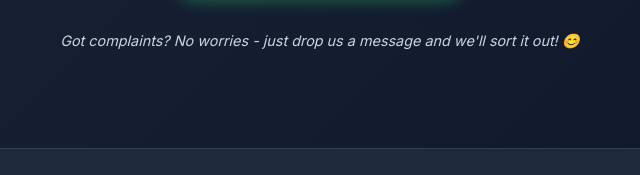
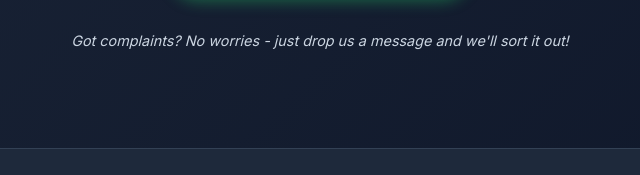
Before and after one commit to gusevm1/betbook, a website: page index.html in a window 1280 px wide. Shown: the part 2586-2761 px from the top of the page, 320-960 px from the left. Drawn offline with Linux system fonts and the light colour scheme; no server answers.

Commit message:
removed an emoji somewhere that looked shit

```diff
--- a/index.html
+++ b/index.html
@@ -1072,7 +1072,7 @@
                         Contact us on WhatsApp
                     </a>
 
-                    <p class="complaint-text">Got complaints? No worries - just drop us a message and we'll sort it out! 😊</p>
+                    <p class="complaint-text">Got complaints? No worries - just drop us a message and we'll sort it out!</p>
                 </div>
             </div>
         </section>
```
